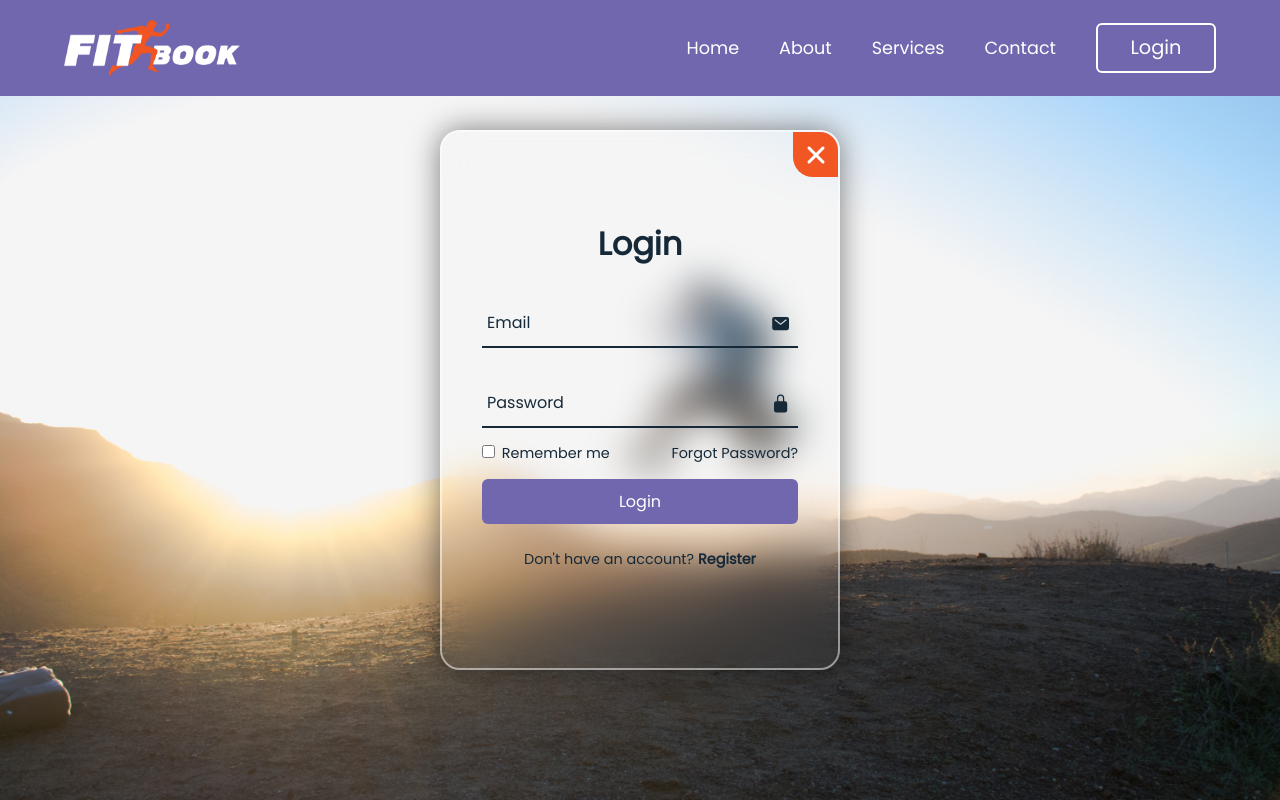
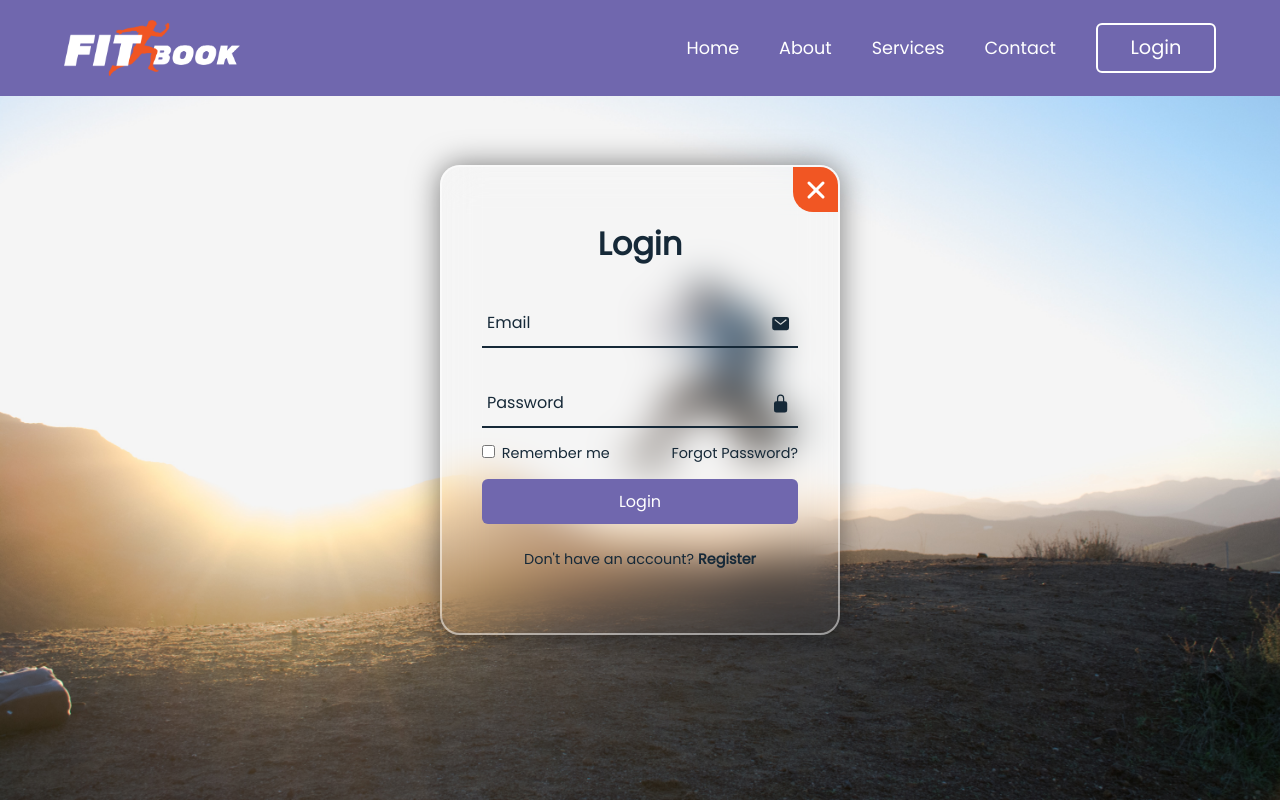
Before and after one commit to warutniy/project_groupA-2, a React (Vite) app in the folder groupA/: page /login in a window 1280 px wide. Built offline with nearby package versions, Linux system fonts and the light colour scheme.

Commit message:
edit style

```diff
--- a/groupA/src/Login.jsx
+++ b/groupA/src/Login.jsx
@@ -5,7 +5,7 @@ import './Login_Register.css';
 const Login = function() {
   return (
     <Layout>
-      <div className="wrapper">
+      <div className="wrapper login">
         <span className="icon-close">
             <a href='/'><ion-icon name="close"></ion-icon></a>
         </span>
--- a/groupA/src/Login_Register.css
+++ b/groupA/src/Login_Register.css
@@ -21,7 +21,7 @@ body {
 .wrapper {
     position: relative;
     width: 400px;
-    height: 540px;
+    height: 550px;
     background: transparent;
     border: 2px solid rgba(255, 255, 255, 0.5);
     border-radius: 20px;
@@ -31,6 +31,11 @@ body {
     justify-content: center;
     align-items: center;
     overflow: hidden;
+}
+
+.wrapper.login {
+    width: 400px;
+    height: 470px;
 }
 
 .wrapper .form-box {
```
